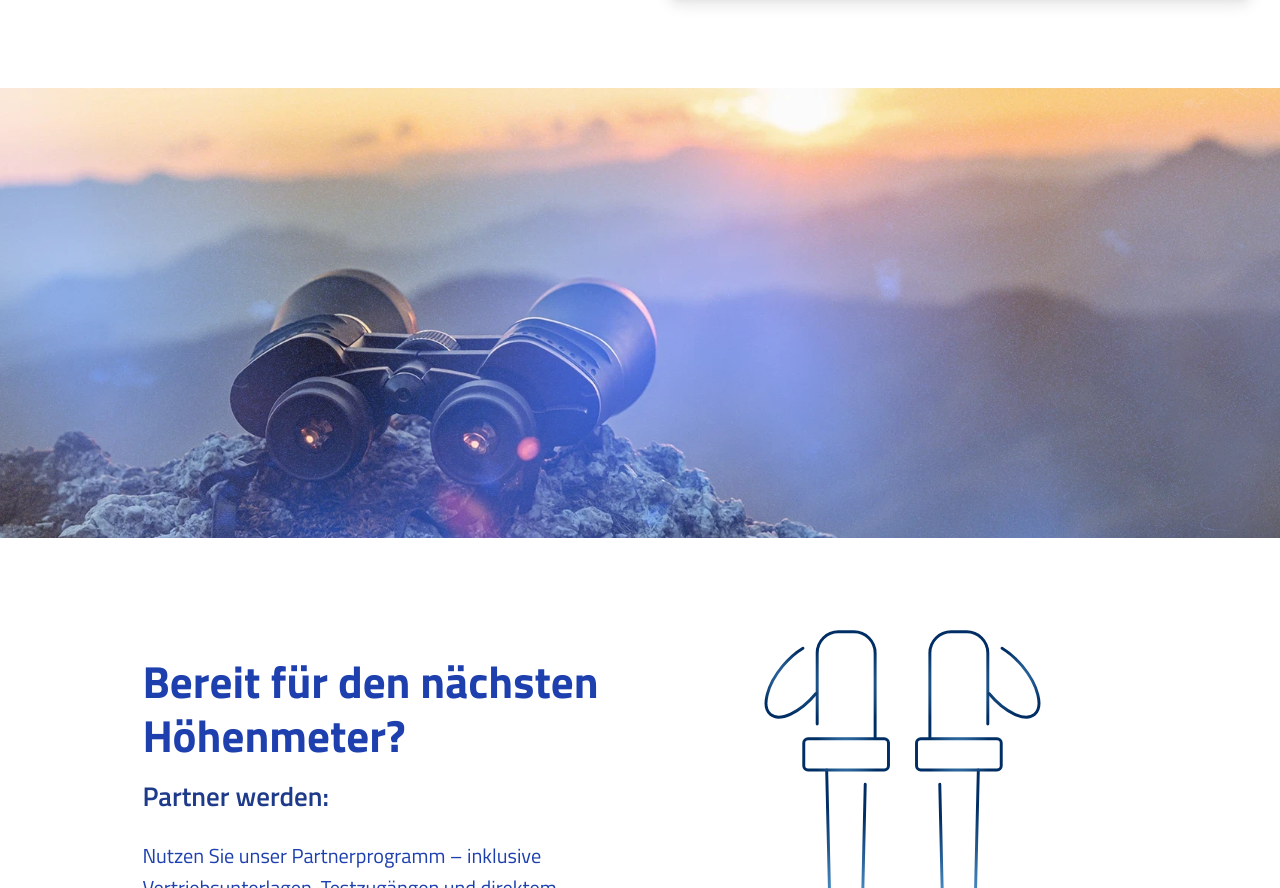
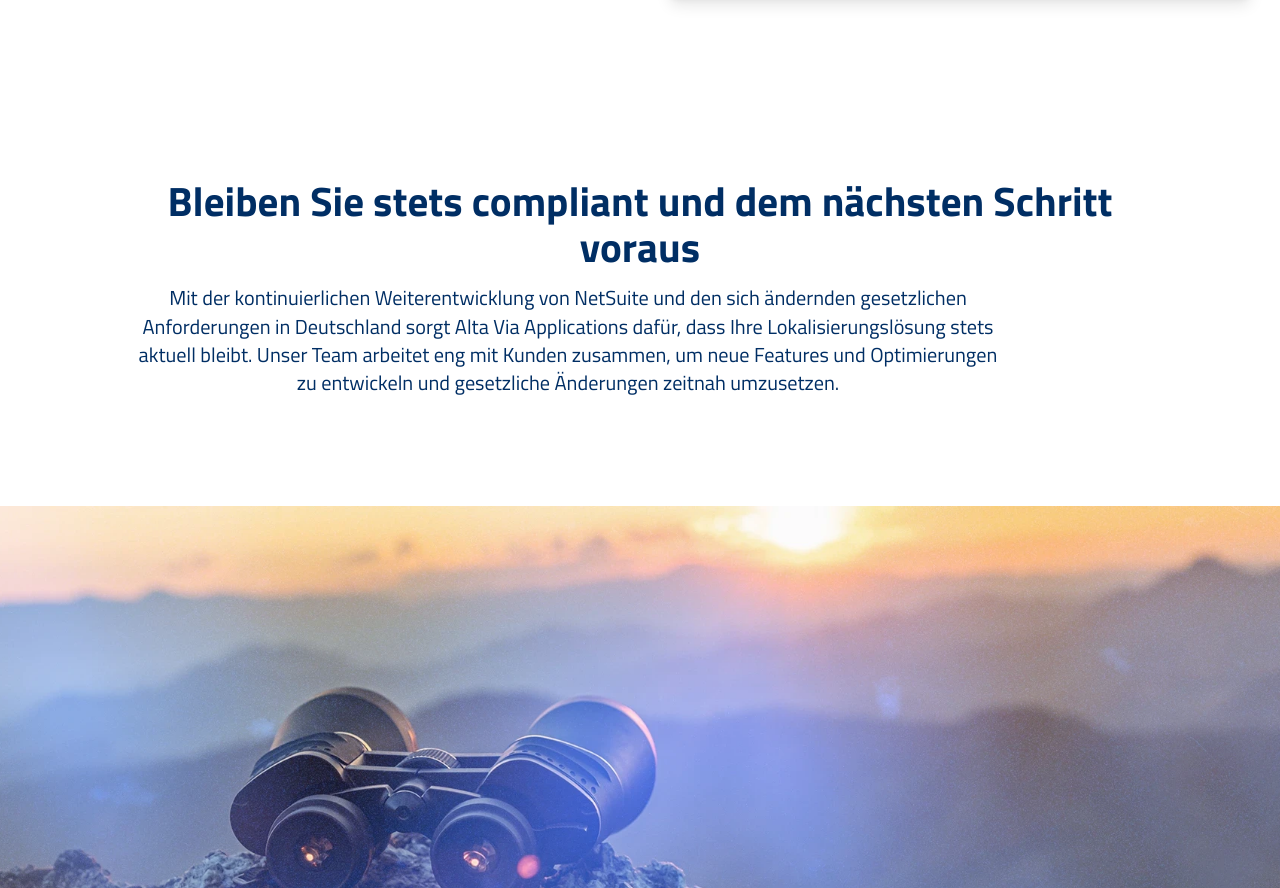
Before and after one commit to Altavia-web/altaviaa.ai, a Next.js app: page / in a window 1280 px wide. Shown: the part 3559-4447 px from the top of the page. Built offline with nearby package versions, Linux system fonts and the light colour scheme.

Commit message:
section complianz

```diff
--- a/app/page.tsx
+++ b/app/page.tsx
@@ -4,6 +4,7 @@ import HomeMarketOptimization from "@/components/sections/home/home-market-optim
 import HomeCompany from "@/components/sections/home/home-company";
 import HomeLokalisierung from "@/components/sections/home/home-lokalisierung";
 import HomeDatev from "@/components/sections/home/home-datev";
+import HomeCompliance from "@/components/sections/home/home-compliance";
 
 export default function Home() {
   return (
@@ -13,6 +14,7 @@ export default function Home() {
       <HomeCompany />
       <HomeLokalisierung />
       <HomeDatev />
+      <HomeCompliance />
       <Footer />
     </div>
   );
--- a/components/sections/home/home-compliance.tsx
+++ b/components/sections/home/home-compliance.tsx
@@ -2,74 +2,18 @@ import React from 'react';
 
 export default function HomeCompliance() {
   return (
-    <section className="py-16 px-6 bg-white">
-      <div className="max-w-5xl mx-auto text-center">
-        <h2 className="text-3xl md:text-4xl font-bold mb-8 text-gray-900 leading-tight">
+    <section className="py-16 lg:py-20 px-6 bg-white">
+      <div className="max-w-4xl mx-auto text-center">
+        <h2 className="text-3xl lg:text-4xl font-bold mb-8 leading-tight" style={{ color: '#002e64' }}>
           Bleiben Sie stets compliant und dem nächsten Schritt voraus
         </h2>
 
-        <div className="grid grid-cols-1 lg:grid-cols-2 gap-12 items-center">
-          <div className="text-left">
-            <p className="text-lg text-gray-700 mb-6 leading-relaxed">
-              Gesetzliche Anforderungen ändern sich ständig – von neuen Steuerrichtlinien
-              bis zu aktualisierten Compliance-Vorschriften. Unsere Tools werden kontinuierlich
-              weiterentwickelt, um diese Änderungen proaktiv zu berücksichtigen.
-            </p>
-            <p className="text-lg text-gray-700 mb-6 leading-relaxed">
-              Durch die enge Zusammenarbeit mit unseren Kunden und der kontinuierlichen
-              Marktbeobachtung stellen wir sicher, dass Sie immer auf dem neuesten Stand
-              bleiben – ohne zusätzlichen Aufwand für Ihr Team.
-            </p>
-            <p className="text-lg text-gray-700 leading-relaxed">
-              So können Sie sich auf Ihr Kerngeschäft konzentrieren, während wir dafür sorgen,
-              dass Ihre NetSuite-Installation stets den aktuellen deutschen Standards entspricht.
-            </p>
-          </div>
-
-          <div className="space-y-6">
-            <div className="bg-gradient-to-r from-blue-50 to-blue-100 rounded-xl p-6">
-              <div className="flex items-center mb-4">
-                <div className="w-10 h-10 bg-blue-600 rounded-full flex items-center justify-center mr-4">
-                  <svg className="w-5 h-5 text-white" fill="none" stroke="currentColor" viewBox="0 0 24 24">
-                    <path strokeLinecap="round" strokeLinejoin="round" strokeWidth={2} d="M13 10V3L4 14h7v7l9-11h-7z" />
-                  </svg>
-                </div>
-                <h3 className="text-lg font-semibold text-gray-900">Kontinuierliche Updates</h3>
-              </div>
-              <p className="text-gray-700">
-                Automatische Anpassung an neue gesetzliche Anforderungen und Steueränderungen.
-              </p>
-            </div>
-
-            <div className="bg-gradient-to-r from-blue-50 to-blue-100 rounded-xl p-6">
-              <div className="flex items-center mb-4">
-                <div className="w-10 h-10 bg-blue-600 rounded-full flex items-center justify-center mr-4">
-                  <svg className="w-5 h-5 text-white" fill="none" stroke="currentColor" viewBox="0 0 24 24">
-                    <path strokeLinecap="round" strokeLinejoin="round" strokeWidth={2} d="M17 20h5v-2a3 3 0 00-5.356-1.857M17 20H7m10 0v-2c0-.656-.126-1.283-.356-1.857M7 20H2v-2a3 3 0 015.356-1.857M7 20v-2c0-.656.126-1.283.356-1.857m0 0a5.002 5.002 0 019.288 0M15 7a3 3 0 11-6 0 3 3 0 016 0zm6 3a2 2 0 11-4 0 2 2 0 014 0zM7 10a2 2 0 11-4 0 2 2 0 014 0z" />
-                  </svg>
-                </div>
-                <h3 className="text-lg font-semibold text-gray-900">Kundenfeedback</h3>
-              </div>
-              <p className="text-gray-700">
-                Direkte Zusammenarbeit mit Anwendern für praxisnahe Verbesserungen.
-              </p>
-            </div>
-
-            <div className="bg-gradient-to-r from-blue-50 to-blue-100 rounded-xl p-6">
-              <div className="flex items-center mb-4">
-                <div className="w-10 h-10 bg-blue-600 rounded-full flex items-center justify-center mr-4">
-                  <svg className="w-5 h-5 text-white" fill="none" stroke="currentColor" viewBox="0 0 24 24">
-                    <path strokeLinecap="round" strokeLinejoin="round" strokeWidth={2} d="M9 12l2 2 4-4m5.618-4.016A11.955 11.955 0 0112 2.944a11.955 11.955 0 01-8.618 3.04A12.02 12.02 0 003 9c0 5.591 3.824 10.29 9 11.622 5.176-1.332 9-6.03 9-11.622 0-1.042-.133-2.052-.382-3.016z" />
-                  </svg>
-                </div>
-                <h3 className="text-lg font-semibold text-gray-900">Proaktive Compliance</h3>
-              </div>
-              <p className="text-gray-700">
-                Vorbereitung auf künftige Änderungen, bevor sie in Kraft treten.
-              </p>
-            </div>
-          </div>
-        </div>
+        <p className="text-lg leading-relaxed max-w-3xl mx-auto" style={{ color: '#002e64' }}>
+          Mit der kontinuierlichen Weiterentwicklung von NetSuite und den sich ändernden gesetzlichen
+          Anforderungen in Deutschland sorgt Alta Via Applications dafür, dass Ihre Lokalisierungslösung
+          stets aktuell bleibt. Unser Team arbeitet eng mit Kunden zusammen, um neue Features und
+          Optimierungen zu entwickeln und gesetzliche Änderungen zeitnah umzusetzen.
+        </p>
       </div>
     </section>
   );
```
